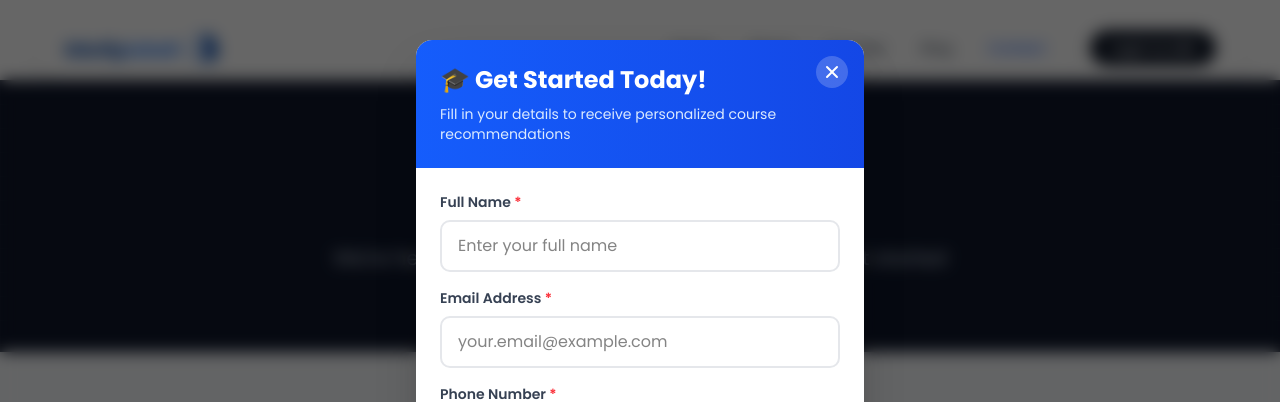
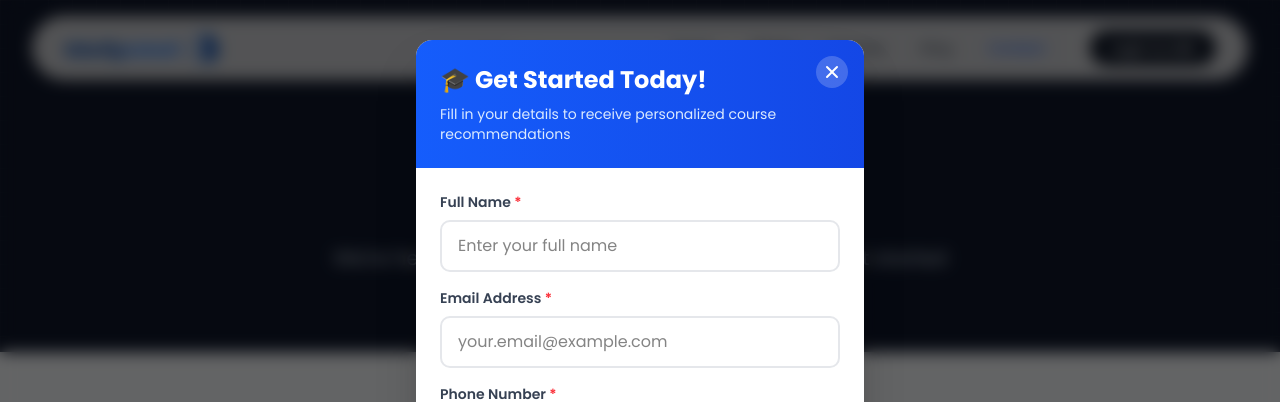
Before and after one commit to RituSinghDev/Edunutshell-----website-, a Next.js app: page /contact in a window 1280 px wide. Shown: the top 402 px of the page. Built offline with nearby package versions, Linux system fonts and the light colour scheme.

Commit message:
fix errors

```diff
--- a/app/about/page.tsx
+++ b/app/about/page.tsx
@@ -246,9 +246,9 @@ const AboutPage = () => {
   }, [])
 
   return (
-    <div className="pt-16 overflow-hidden bg-white">
+    <div className="overflow-hidden bg-white">
       {/* Hero Section */}
-      <section ref={heroRef} className="py-20 bg-gradient-to-br from-blue-50 via-white to-blue-100 relative overflow-hidden">
+      <section ref={heroRef} className="py-20 pt-36 bg-gradient-to-br from-blue-50 via-white to-blue-100 relative overflow-hidden">
         {/* Watermark Background Image */}
         <div
           ref={heroBgRef}
--- a/app/contact/page.tsx
+++ b/app/contact/page.tsx
@@ -53,9 +53,9 @@ export default function ContactPage() {
   };
 
   return (
-    <main className="min-h-screen pt-20 bg-white">
+    <main className="min-h-screen bg-white">
       {/* Hero Section */}
-      <section className="relative py-20 bg-slate-900">
+      <section className="relative py-20 pt-40 bg-slate-900">
         <div className="absolute inset-0 bg-[linear-gradient(to_right,#80808012_1px,transparent_1px),linear-gradient(to_bottom,#80808012_1px,transparent_1px)] bg-[size:24px_24px]"></div>
         <div className="relative max-w-7xl mx-auto px-4 sm:px-6 lg:px-8 text-center">
           <h1 className="text-4xl sm:text-5xl md:text-6xl font-bold text-white mb-6">
```
